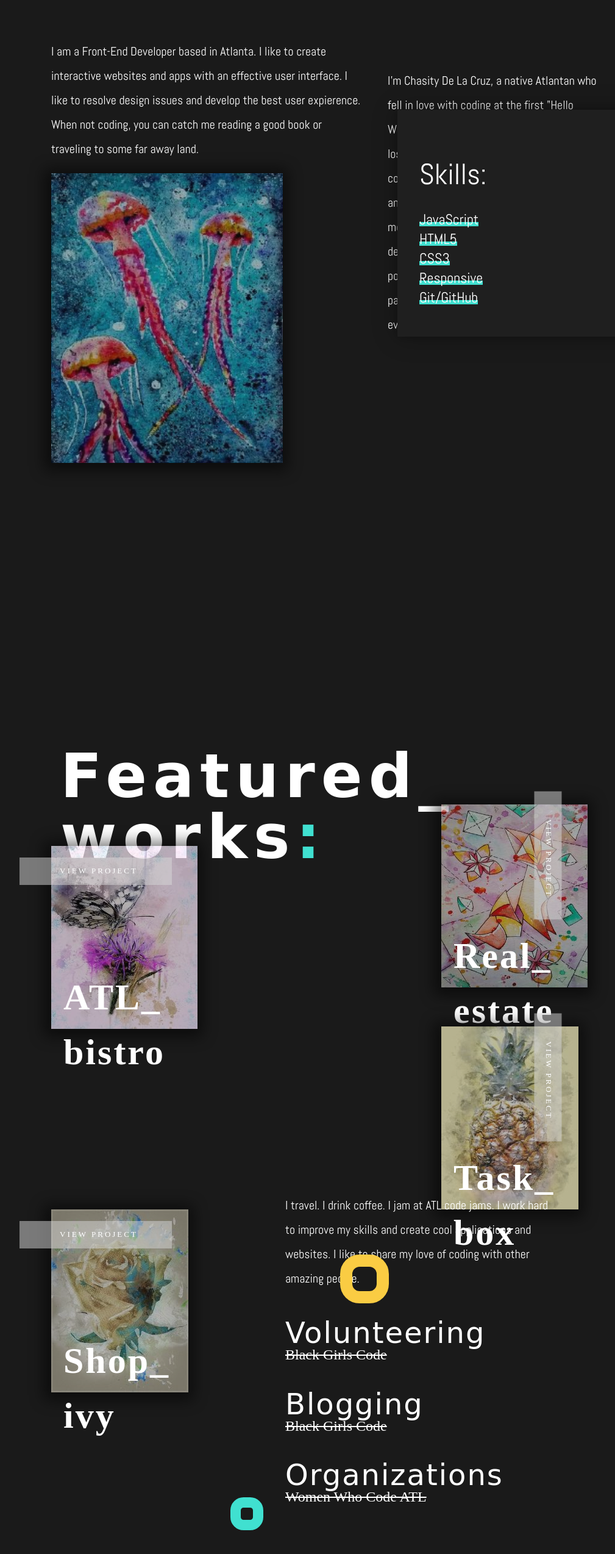
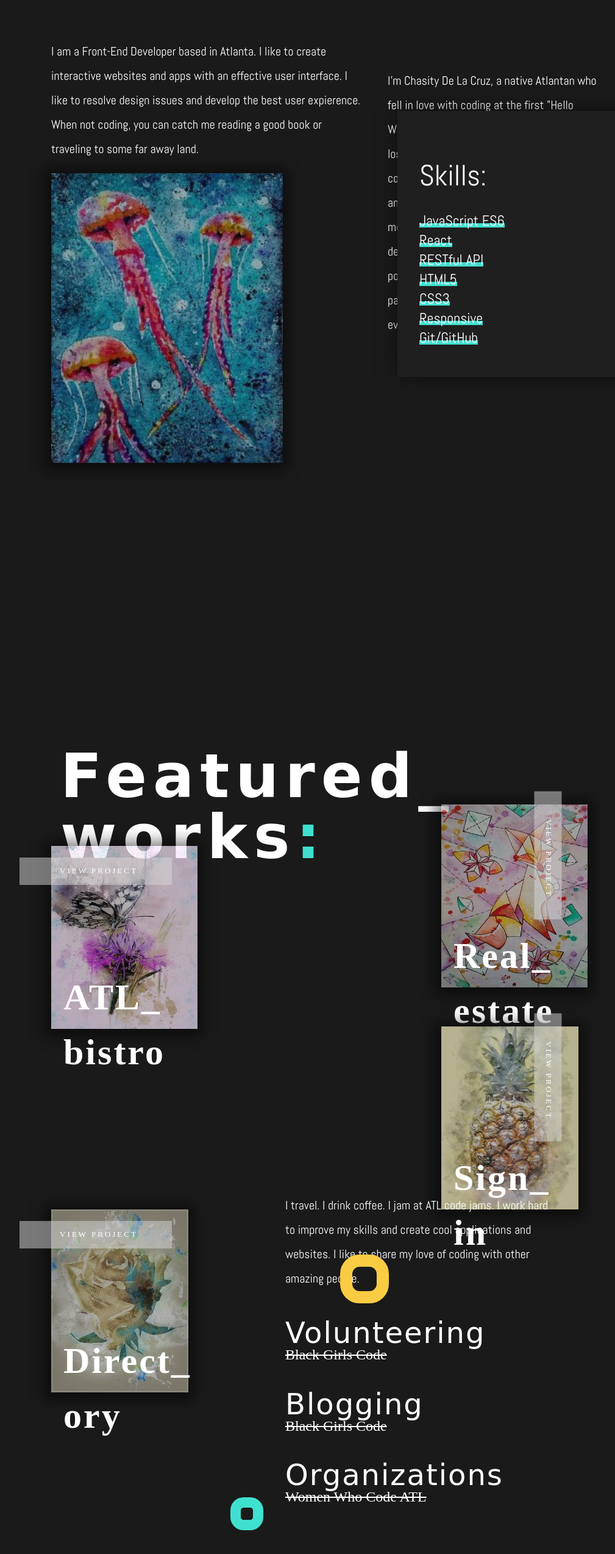
Before and after one commit to cwilso88/Personal-Portfolio-Updated, a plain HTML site: page index.html in a window 1280 px wide. Shown: the part 1506-4054 px from the top of the page at 61% size, without its empty margins (172-1181 px from the left). Drawn offline with nearby package versions, Linux system fonts and the light colour scheme; a web font is replaced by a local one.

Commit message:
Updated the title of each project and added in the link for a shortcut icon

```diff
--- a/index.html
+++ b/index.html
@@ -6,6 +6,7 @@
     <meta http-equiv="X-UA-Compatible" content="ie=edge">
     <meta name="description" content="Chasity De La Cruz. Atlanta-Based Front-End Developer. Website, UI/UX, Web App Developer based in Atlanta.">
     <title>Chasity De La Cruz</title>
+    <link rel="shortcut icon" href="/images/favicon.png (or ico?)" type="image" />
     <link rel="stylesheet" href="css/main.css">
     <link rel="stylesheet" href="https://use.fontawesome.com/releases/v5.6.3/css/all.css" integrity="sha384-UHRtZLI+pbxtHCWp1t77Bi1L4ZtiqrqD80Kn4Z8NTSRyMA2Fd33n5dQ8lWUE00s/" crossorigin="anonymous">
     <script async src="https://cdnjs.cloudflare.com/ajax/libs/rellax/1.6.2/rellax.min.js"></script>
@@ -78,7 +79,9 @@
 	<div class="about__skills rellax" data-rellax-percentage="2" data-rellax-speed="5">
 		<h4>Skills:</h4>
 		<ul>
-			<li><span>JavaScript</span></li>
+			<li><span>JavaScript ES6</span></li>
+			<li><span>React</span></li>
+			<li><span>RESTful API</span></li>
 			<li><span>HTML5</span></li>
 			<li><span>CSS3</span></li>
 			<li><span>Responsive</span></li>
@@ -138,7 +141,7 @@
                 <em>VIEW PROJECT</em>
                     <a href="http://www.shopivy.club/" target="_blank" class="link">
                     <img class="portfolio__img" src="images/project3.jpg" alt="Real Estate Website">
-                    <figcaption>Shop_<br>ivy</figcaption>
+                    <figcaption>Direct_<br>ory</figcaption>
             </figure>
             </a>
         </div>
@@ -147,7 +150,7 @@
                 <em class="sideways__line">VIEW PROJECT</em>
                     <a href="http://www.themusicproducerteaj.club/" target="_blank" class="link">
                     <img class="portfolio__img" src="images/project4.jpg" alt="Real Estate Website">
-                    <figcaption>Task_<br>box</figcaption>
+                    <figcaption>Sign_<br>in</figcaption>
             </figure>
             </a>
         </div>
```
Also changed, not shown: projects/clientportal.html (added), projects/companycontacts.html (added), projects/realestate.html (added), projects/restaurant.html (added).
